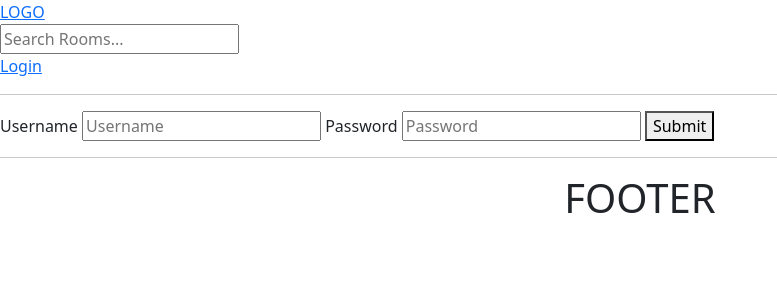
After one commit to Ahmestiri/Django_Views, a Django app: page /login/ in a window 1280 px wide. The commit adds this page. Shown: the top 300 px of the page, without its empty margins (0-777 px from the left). Run offline with Django 4.2, Linux system fonts and the light colour scheme.

Commit message:
User Login added

```diff
--- /dev/null
+++ b/app/templates/app/Authentication/auth.html
@@ -0,0 +1,17 @@
+{% extends 'head.html' %}
+
+{% block content %}
+<div>
+    <form method="POST" action="">
+        {% csrf_token %}
+
+        <label>Username</label>
+        <input type="text" name="username" placeholder="Username">
+
+        <label>Password</label>
+        <input type="password" name="password" placeholder="Password">
+
+        <button type="submit">Submit</button>
+    </form>
+</div>
+{% endblock content %}
--- a/app/urls.py
+++ b/app/urls.py
@@ -2,6 +2,8 @@ from django.urls import path
 from . import views
 
 urlpatterns = [
+    # Auth Routes
+    path("login/",views.login_index,name="login_index"),
     # Home Routes
     path("", views.home_index, name="home_index"),
     # Topic Routes
--- a/app/views.py
+++ b/app/views.py
@@ -1,7 +1,40 @@
 from django.shortcuts import render, redirect
+from django.contrib import messages
+from django.contrib.auth import authenticate, login, logout
+from django.contrib.auth.models import User
 from django.db.models import Q
 from .models import Room, Topic
 from .forms import RoomForm
+
+"""
+Authentication
+"""
+
+# --- Index --- #
+
+
+def login_index(request):
+    # Get User
+    if request.method == 'POST':
+        username = request.POST.get('username')
+        password = request.POST.get('password')
+        # User Existance
+        try:
+            user = User.objects.get(username=username)
+        except:
+            messages.error(request, 'User does not exist')
+        # Case user exist
+        user = authenticate(request, username=username, password=password)
+        # Credentials Testing
+        if user is not None:
+            login(request, user)
+            return redirect('home_index')
+        else:
+            messages.error(request, 'User does not meet credentials')
+    # Response
+    response = {}
+    return render(request, "app/Authentication/auth.html", response)
+
 
 """
 Home Model
--- a/templates/head.html
+++ b/templates/head.html
@@ -13,6 +13,14 @@
 
 <body>
     {% include 'navbar.html' %}
+    {% if messages %}
+        <ul class="messages">
+            {% for message in messages %}
+                <li>{{ message }}</li>
+            {% endfor %}
+        </ul>
+    {% endif %}
+
     {% block content %}
     {% endblock %}
     {% include 'footer.html' %}
--- a/templates/navbar.html
+++ b/templates/navbar.html
@@ -1,5 +1,8 @@
-<h1 class="text-center">NAVBAR</h1>
-<hr>
+<a href="/">
+    LOGO
+</a>
 <form method="GET" action="{% url 'home_index'%}">
     <input type="text" name="q" placeholder="Search Rooms...">
 </form>
+<a href= "{% url 'login_index' %}">Login</a>
+<hr>
```
